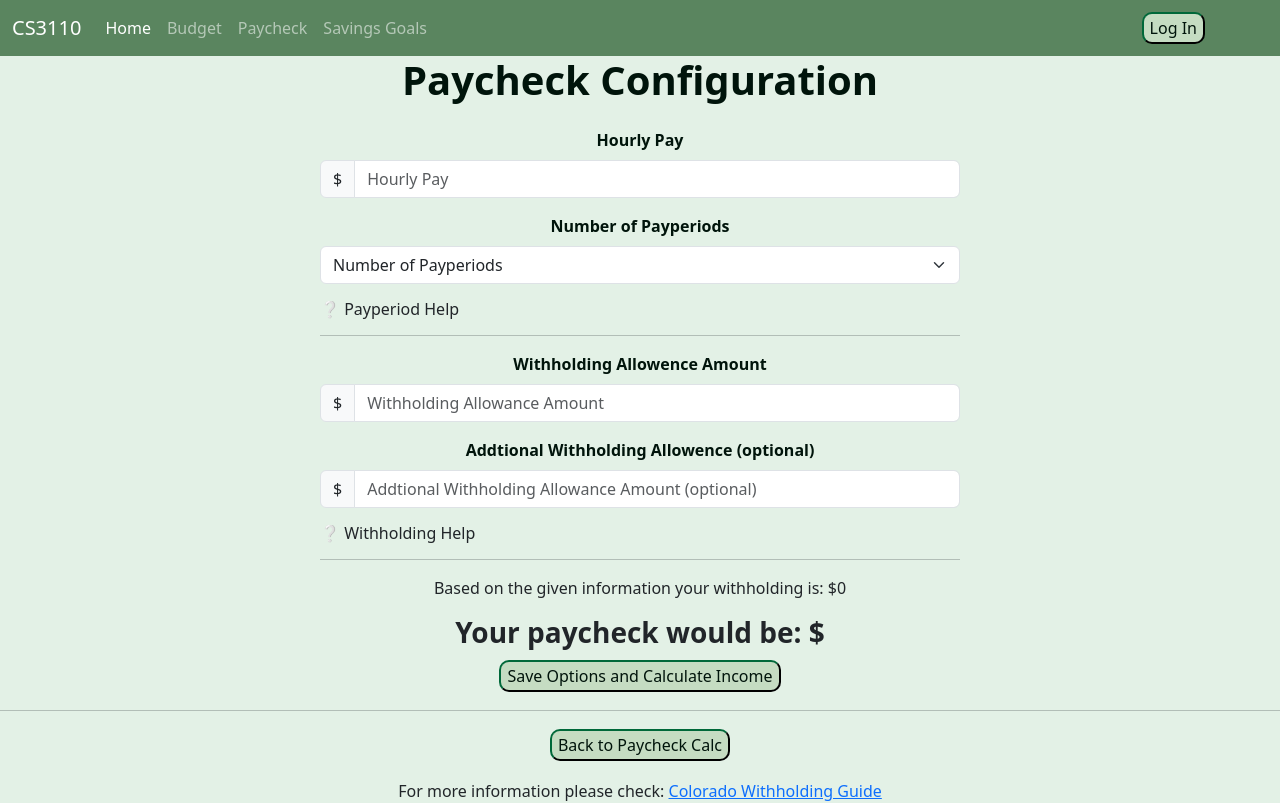
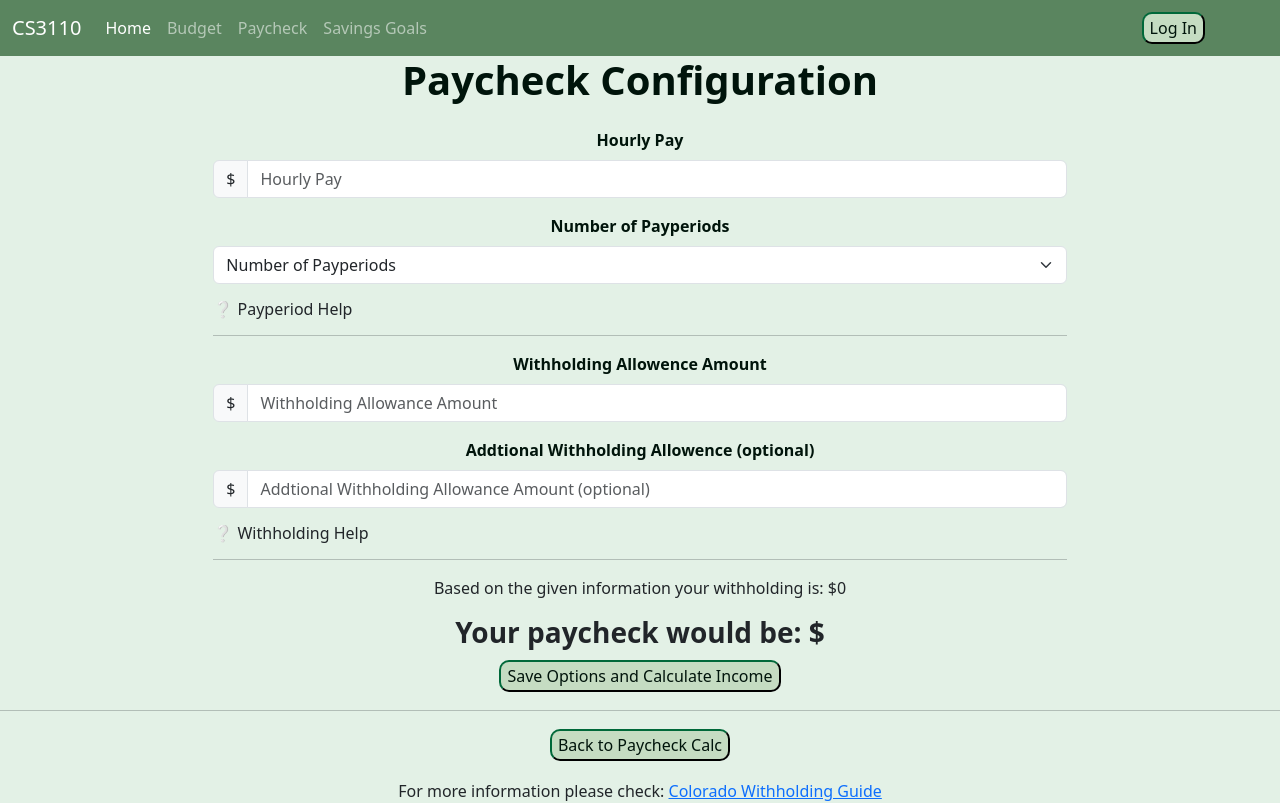
Before and after one commit to Jimby3/CS-3110-mobile-web, a React (Create React App) app: page /paycheck-config in a window 1280 px wide. Shown: the top 803 px of the page. Built offline with nearby package versions, Linux system fonts and the light colour scheme; no server answers; the HTML template or start-up script is replaced by a standard one.

Commit message:
Small bug fix and visual update

```diff
--- a/src/components/PaycheckMath.js
+++ b/src/components/PaycheckMath.js
@@ -11,7 +11,7 @@ const paycheckMath = async (hours, hourly, payperiods, withholding, addwithholdi
     const rounded = exactAmount.toFixed(2);
     const roundedFML = coloradoFML.toFixed(2);
 
-    const total = wages - rounded - roundedFML //db
+    const total = (wages - (Number(rounded) + Number(roundedFML))).toFixed(2);
 
         return {
             rounded,
--- a/src/pages/paycheck-pages/PaycheckConfig.jsx
+++ b/src/pages/paycheck-pages/PaycheckConfig.jsx
@@ -97,7 +97,7 @@ const PaycheckConfig = () => {
         <div className="defaultPage">
             <h1 className="header">Paycheck Configuration</h1>
             <form onSubmit={handleSubmit}>
-                <div class="col-6 mx-auto pt-3">
+                <div class="col-8 mx-auto pt-3">
                     <label className="form-label" for="payInput" class="form-label"><strong>Hourly Pay</strong></label>
                     <div class="input-group mb-3">
                         <span class="input-group-text">$</span>
```
